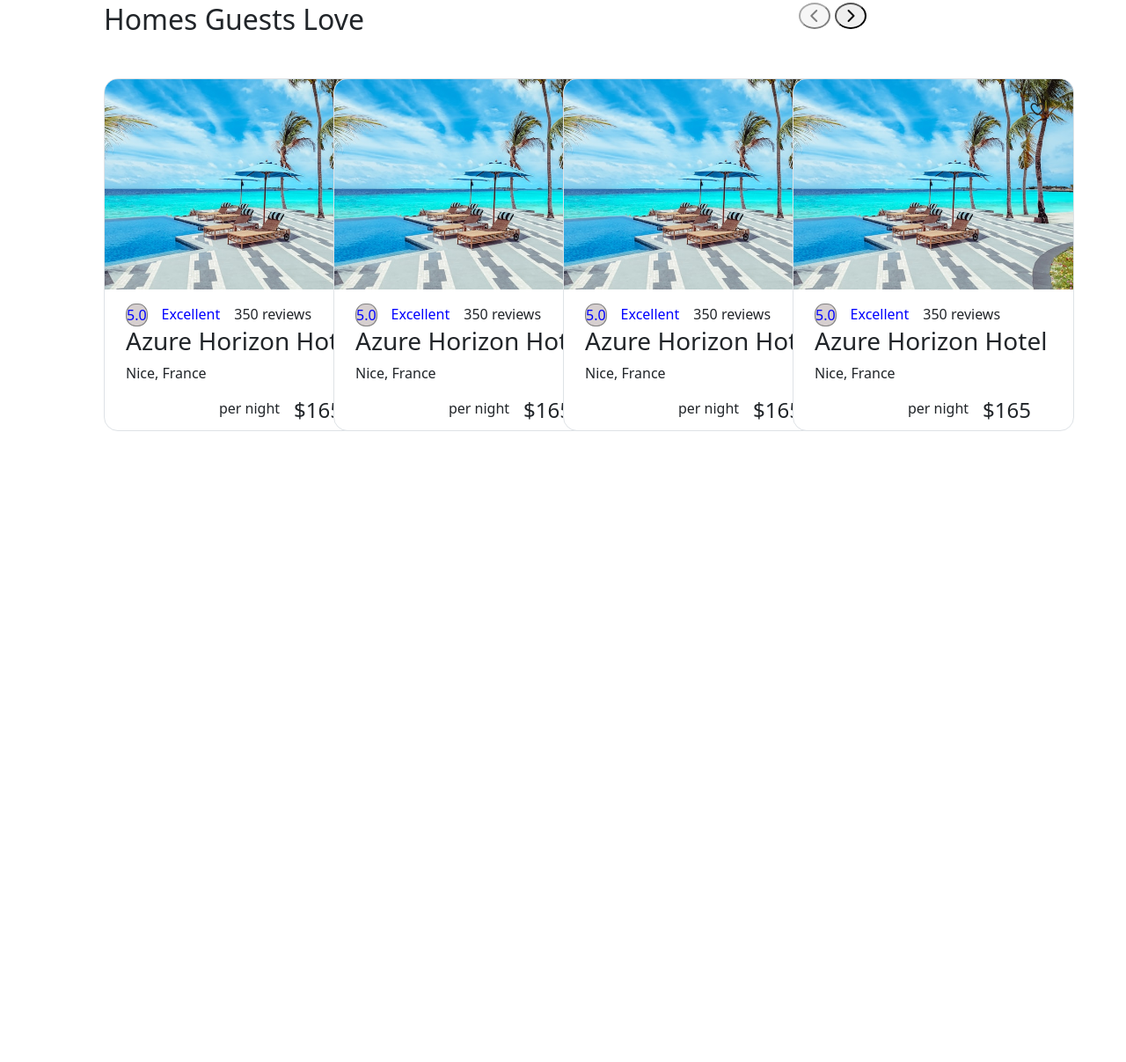
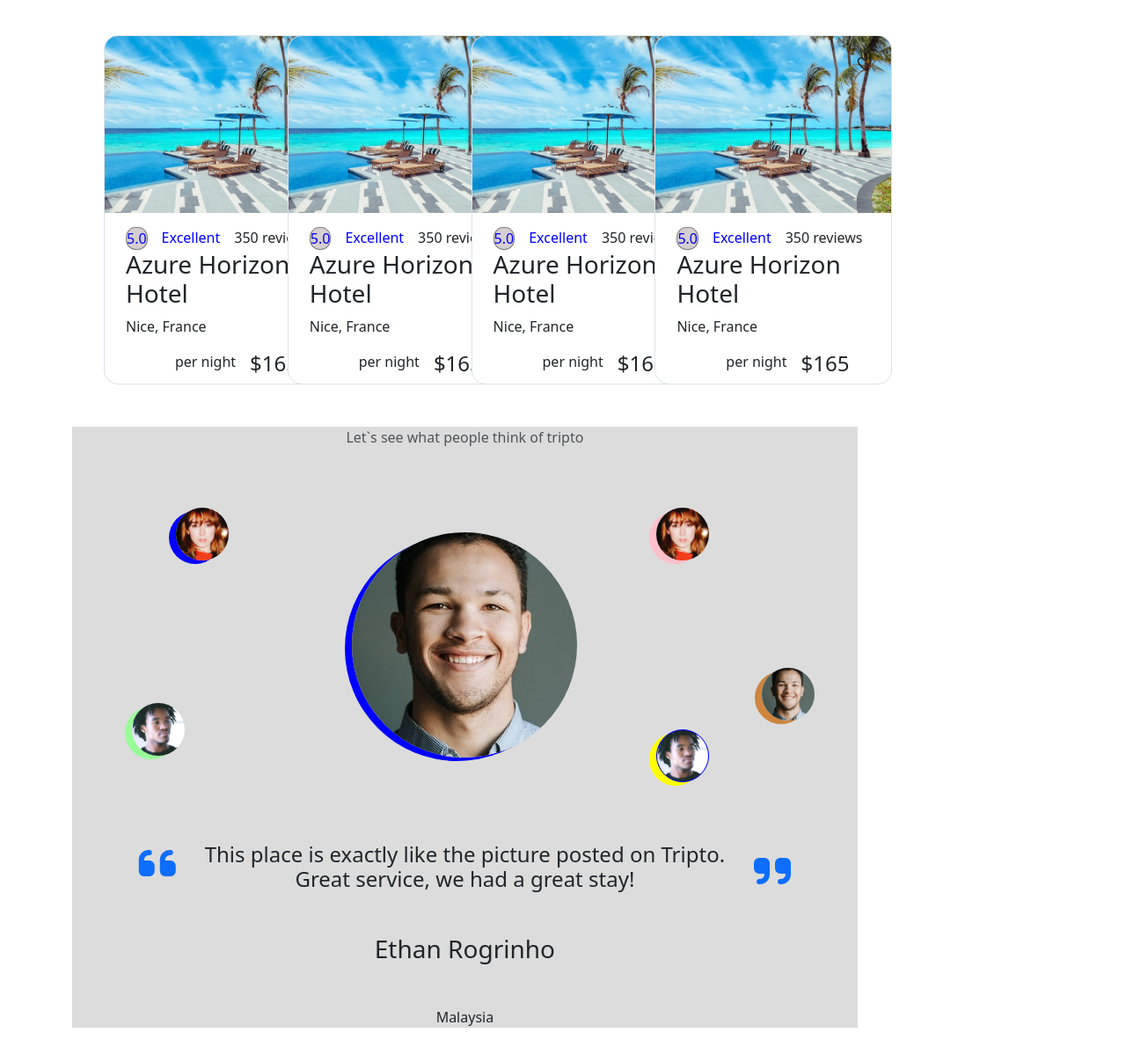
Before and after one commit to ahmed-mahmooud/NTI-final-project, a plain HTML site: page home/sections/samar.html in a window 1280 px wide. Shown: the part 977-2184 px from the top of the page at 88% size. Before the commit the page ends 1467 px from the top, so only its background shows below. Drawn offline with nearby package versions, Linux system fonts and the light colour scheme.

Commit message:
testimonials

```diff
--- a/home/sections/samar.html
+++ b/home/sections/samar.html
@@ -15,6 +15,7 @@ background-color: white;}
     background-color: rgb(51, 42, 42);
     color: white;
 }
+
 .hov{
     background-color: rgb(36, 32, 32);
     color: white;
@@ -66,14 +67,70 @@ border: 6px solid powderblue;}
         background-color: rgb(214, 207, 207);
        }
        .widt{
-        width: 320px;
+        width: 270px;
                }
+               .www{
+                width: 80%;
+                margin-right: 5%;
+
+               }
+               .gray{background-color: gainsboro;
+             width: 90%;
+                margin-right: 5%;}
+                .to{
+                    top: 20px;
+                    left: -200px;
+                    width: 60px;
+                    height: 60px;
+                    box-shadow: -8px 4px 0px blue;
+                }
+
+                .bo{
+                      width: 60px;
+                    height: 60px;
+                    bottom: 20px;
+                    right: -150px;
+                     box-shadow: -8px 4px 0px yellow;
+                }
+                .ta{
+                      width: 60px;
+                    height: 60px;
+                     top: 20px;
+                     right: -150px;
+                      box-shadow: -8px 4px 0px pink;
+
+                }
+                .sa{
+                     width: 60px;
+                    height: 60px;
+                    bottom: 90px;
+                    right:-270px;
+                     box-shadow: -8px 4px 0px peru;
+                }
+                .ba{
+                    bottom: 50px;
+                    left: -250px;
+                    width: 60px;
+                    height: 60px;
+                     box-shadow: -8px 4px 0px palegreen;
+                }
+                .tn{
+                     box-shadow: -8px 4px 0px blue;
+                }
+                .back{
+                    width: 80%;
+                margin-right: 5%;
+                background-color: gainsboro;
+                }
+                .colo{color: blue;}
+
+
 
               </style>
 </head>
 <body>
  <!--top things to do in barcelona-->
-<section>
+<section >
     <h2 class="container mb-5">Top Things to Do in Barcelona</h2>
 <div class=" container d-flex gap-5 overflow-auto mb-6 ">
     <button class=" btn d-flex align-itmes-center gap-5 hh hov  ">
@@ -137,10 +194,11 @@ border: 6px solid powderblue;}
 <!--
                  -->
 </div>
-</section>
+</section class="white">
 <!--explore tripto in motion-->
 <section class="container ">
-    <h2 class="mb-7 mt-6">Explore Tripto in Motion</h2>
+    <div class="gray">
+           <h2 class="mb-7 mt-6">Explore Tripto in Motion</h2>
 <div class="row">
     <div class="col-8">
         <div class="text-white card rounded-5 overflow-hidden d-flex position-relative">
@@ -221,11 +279,14 @@ border: 6px solid powderblue;}
 
 </div>
 </div>
+</div>
+
 
 </section>
 <!--Homes Guests Love-->
 <section class="container px-5 ">
-    <div class="d-flex justify-content-between ">
+    <div class="www">
+ <div class="d-flex justify-content-between ">
         <h2 class="mb-5">Homes Guests Love</h2>
         <div class=" e5">
             <button class="rounded-circle opacity-50">
@@ -358,6 +419,47 @@ border: 6px solid powderblue;}
 
     </div>
 
+    </div>
+
+
+</section>
+<!--Let`s see what-->
+<section class="container text-center my-5">
+    <div class="back">
+           <p class="text-muted my-5">Let`s see what people think of tripto</p>
+    <div class="d-flex justify-content-center">
+        <div class="position-relative">
+
+            <img class="rounded-circle my-5 tn" src="f495179ce71eca1719d791646fd4a58037178c7f.jpg" alt="pro">
+
+            <img class="rounded-circle to position-absolute " src="a33df0aadb8ab4dcee7d33653473e494ab6ea71a.jpg" alt="">
+            <img class="rounded-circle ta position-absolute " src="a33df0aadb8ab4dcee7d33653473e494ab6ea71a.jpg" alt="">
+            <img class="rounded-circle bo position-absolute " src="ceeea08c9d56a6f2049db97c62b26db93e129d51.jpg" alt="">
+            <img class="rounded-circle ba position-absolute" src="ceeea08c9d56a6f2049db97c62b26db93e129d51.jpg" alt="">
+            <img class="rounded-circle sa position-absolute" src="f495179ce71eca1719d791646fd4a58037178c7f.jpg" alt="">
+
+        </div>
+
+    </div>
+    <div class="d-flex justify-content-center align-items-start gap-4 my-5">
+
+    <i class="fas fa-quote-left text-primary  colo fa-3x"></i>
+
+    <h4 class="mb-0">
+        This place is exactly like the picture posted on Tripto.<br>
+        Great service, we had a great stay!
+    </h4>
+
+    <i class="fas fa-quote-right text-primary  colo fa-3x align-self-end"></i>
+
+</div>
+    <div>
+        <h3 class="my-5">Ethan Rogrinho</h3>
+        <p class="my-5 "> Malaysia</p>
+    </div>
+    </div>
+
+
 
 </section>
 
```
Also changed, not shown: home/sections/0a67133fc43ecac789285aee5dec3cc7f999505b.jpg (added), home/sections/Ellipse 129.png (added), home/sections/a33df0aadb8ab4dcee7d33653473e494ab6ea71a.jpg (added), home/sections/b53d4bd85b5f3ab4797200c9d729fa3f1afcbedb.jpg (added), home/sections/ceeea08c9d56a6f2049db97c62b26db93e129d51.jpg (added), home/sections/d865056a284f52f45c70d247920c8a314a016477.jpg (added), home/sections/f495179ce71eca1719d791646fd4a58037178c7f.jpg (added).
